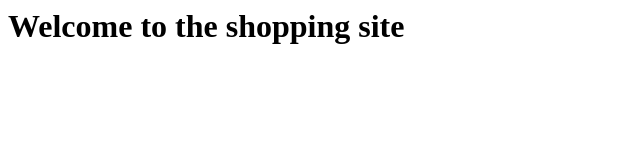
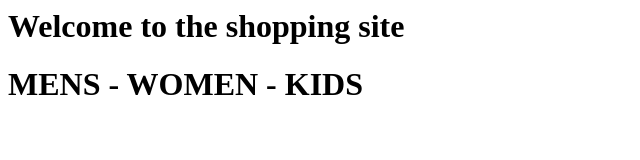
Before and after one commit to Nehasr-DevOps/7PM-Frontend, a plain HTML site: page index.html in a window 1280 px wide. Shown: the whole page, without its empty margins (0-640 px from the left). Drawn offline with Linux system fonts and the light colour scheme.

Commit message:
Update menu items

```diff
--- a/index.html
+++ b/index.html
@@ -3,5 +3,6 @@
   </title>
   <body>
      <h1>Welcome to the shopping site </h1>
-     </body>
+     <h1>MENS - WOMEN - KIDS</h1>
+</body>
  </html>
```
